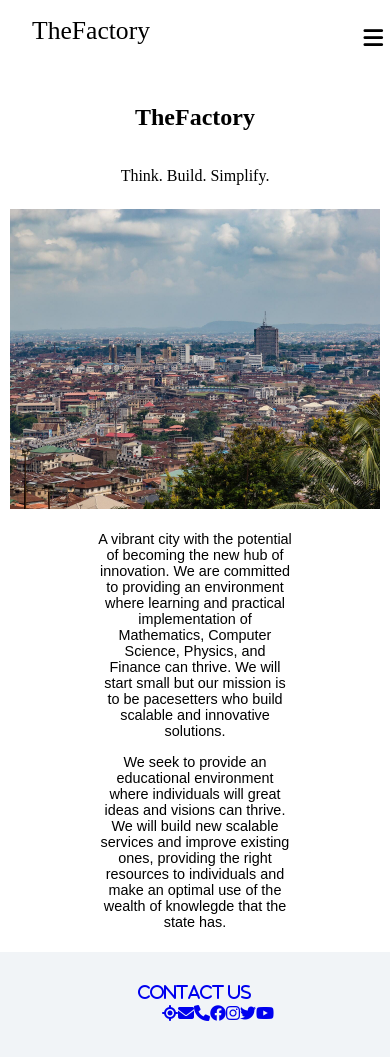
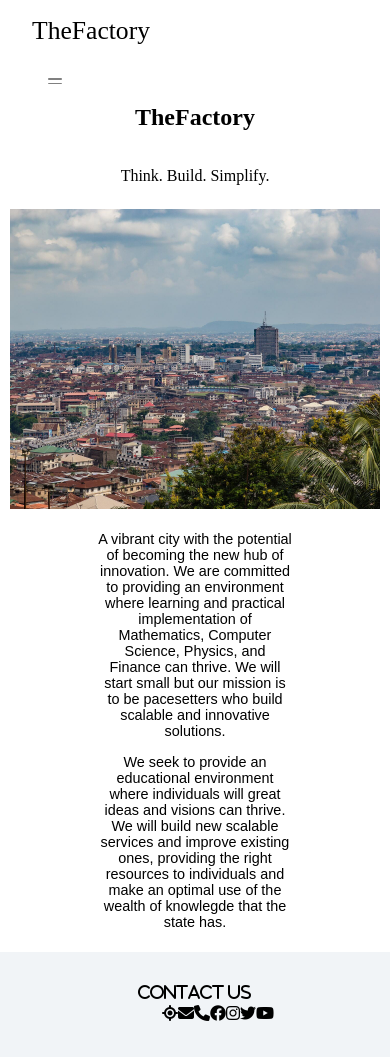
Before and after one commit to TheFactory001/learningPortal, a Flask app: page / in a window 390 px wide. Run offline with Flask 2, Linux system fonts and the light colour scheme.

Commit message:
nav-bar commit

```diff
--- a/static/css/base.css
+++ b/static/css/base.css
@@ -3,6 +3,10 @@
     box-sizing: border-box;
 }
 
+a{
+    text-decoration: none;
+    color: black;
+}
 
 
 /*:::::::::::THE NAVIGATION::::::::::*/
@@ -24,28 +28,55 @@
     justify-content: space-between;
 }
 
-.nav .toggle-collapse{
+.dropdown {
+    overflow: hidden;
+    margin-right: 5%;
+    display: none;
+  }
+
+  .dropdown .dropbtn {
+    cursor: pointer;
+    font-size: 16px;
+    border: none;
+    outline: none;
+    color: gray;
+    padding: 14px 16px;
+    background-color: inherit;
+    font-family: inherit;
+    margin: 0;
+  }
+
+  .navbar a:hover,
+  .dropdown:hover .dropbtn,
+  .dropbtn:focus {
+    background-color: black;
+  }
+
+  .dropdown-content {
+    display: none;
     position: absolute;
-    top: 0%;
-    width: 90%;
-    cursor: pointer;
-    display: none;
-}
+    background-color: #f9f9f9;
+    min-width: 160px;
+    box-shadow: 0px 8px 16px 0px rgba(0, 0, 0, 0.2);
+    z-index: 1;
+  }
 
-.nav .toggle-collapse .toggle-icons{
-    display: flex;
-    justify-content: flex-end;
-    padding: 1.7rem 0;
-}
+  .dropdown-content a {
+    float: none;
+    color: black;
+    padding: 12px 16px;
+    text-decoration: none;
+    display: block;
+    text-align: left;
+  }
 
-.nav .toggle-collapse .toggle-icons i{
-    font-size: 1.4rem;
+  .dropdown-content a:hover {
+    background-color: rgb(221, 221, 221);
+  }
 
-}
-
-.collapse{
-    height: 30rem;
-}
+  .show {
+    display: block;
+  }
 
 .nav .nav-items{
     list-style-type: none;
@@ -124,12 +155,12 @@ html, body {
 /*     Viewport less than or equal to 750px    */
 
 @media only screen and (max-width: 750px){
-    .nav .nav-menu, .nav .nav-link{
+    .nav .nav-menu, .nav .nav-items{
         flex-direction: column;
     }
 
-    .nav .toggle-collapse{
-        display: initial;
+    .dropdown{
+        display: block;
     }
 
     html, body{
--- a/static/js/base.js
+++ b/static/js/base.js
@@ -1,13 +1,13 @@
-$(document).ready(function(){
+function myFunction() {
+  document.getElementById("myDropdown").classList.toggle("show");
+}
 
-    $nav=$('.nav');
-    $toggleCollapse=$('.toggle-collapse');
-
-    /**click event on toggle menu*/
-    $toggleCollapse.click(function () {
-      $nav.toggleClass('collapse');
-    })
-
-
-
-  });
+// Close the dropdown if the user clicks outside of it
+window.onclick = function (e) {
+  if (!e.target.matches(".dropbtn")) {
+    var myDropdown = document.getElementById("myDropdown");
+    if (myDropdown.classList.contains("show")) {
+      myDropdown.classList.remove("show");
+    }
+  }
+};
--- a/templates/base.html
+++ b/templates/base.html
@@ -22,9 +22,15 @@
         <div class="nav-brand">
           <a href="#" class="text-gray">TheFactory</a>
         </div>
-        <div class="toggle-collapse">
-          <div class="toggle-icons">
+        <div class="dropdown">
+          <div class="dropbtn" onclick="myFunction()">
             <i class="fas fa-bars"></i>
+          </div>
+          <div class="dropdown-content" id="myDropdown">
+            <a href="{{ url_for('launch') }}">Home</a>
+            <a href="{{ url_for('about') }}">About</a>
+            <a href="{{ url_for('program') }}">Programs</a>
+            <a href="{{ url_for('login') }}">login</a>
           </div>
         </div>
         <div>
```
